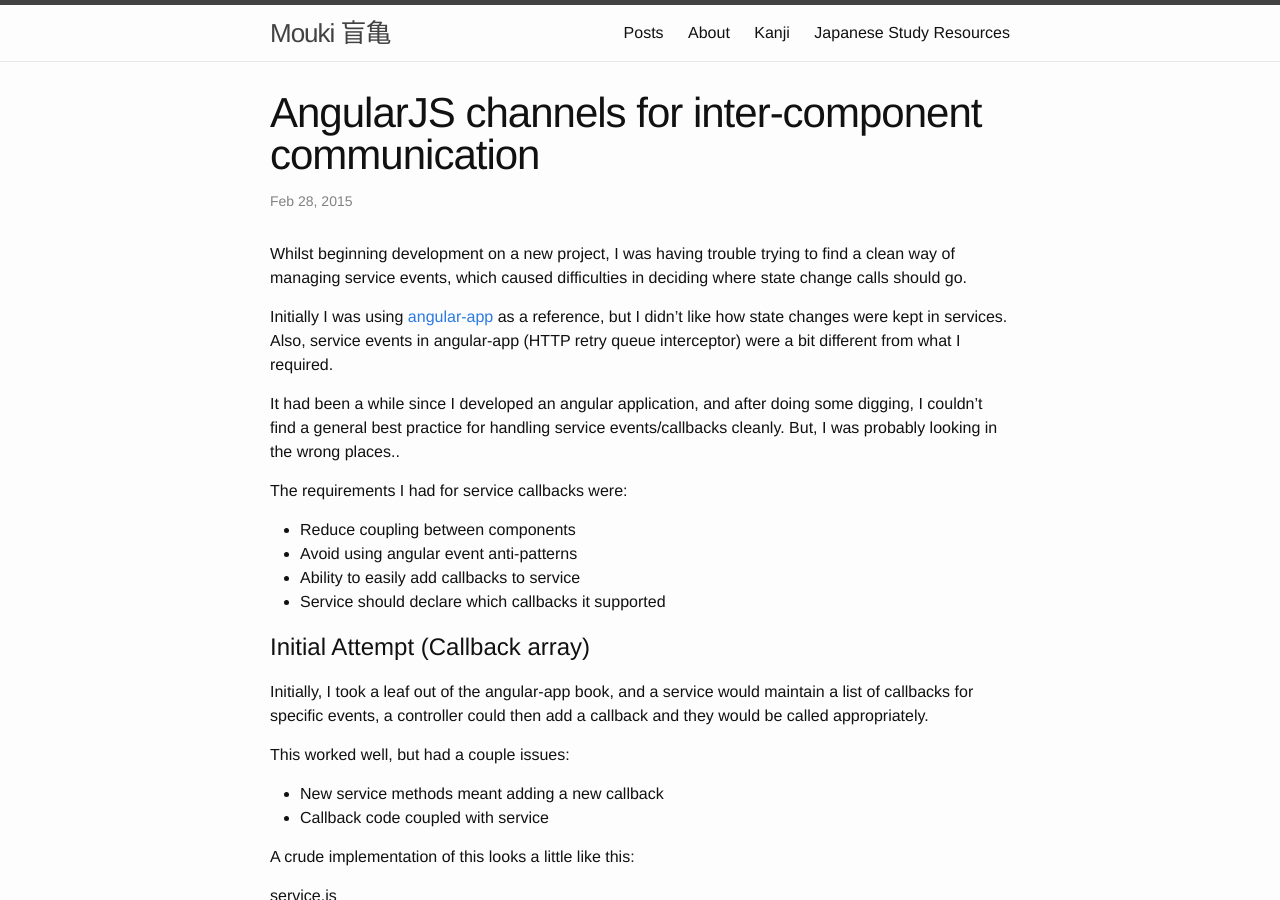
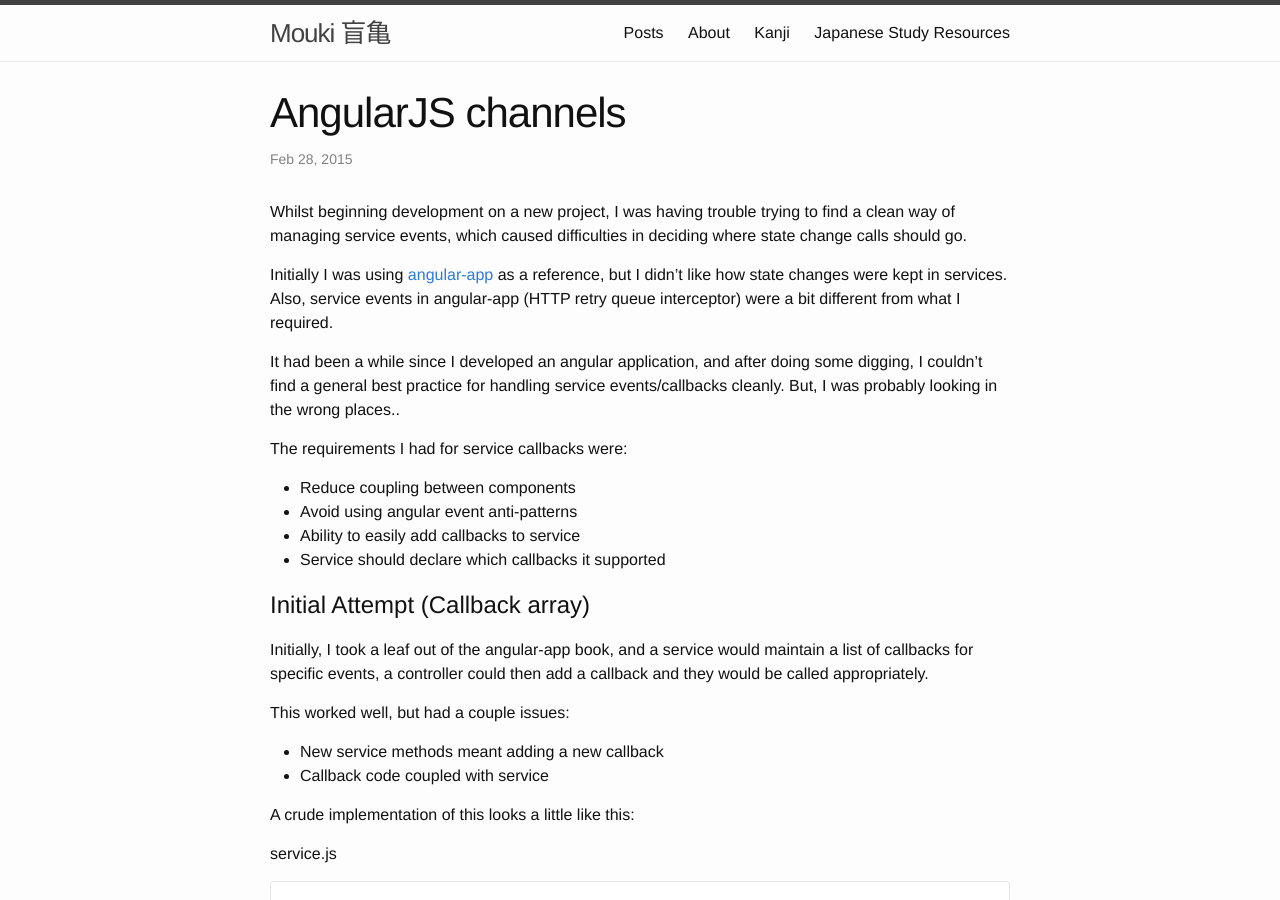
Before and after one commit to eddie/eddie.github.io, a Jekyll site: the page built from _posts/2015-02-28-angularjs-component-communication.md, in a window 1280 px wide and 900 px high. Built offline with Jekyll 4.4.1, drawn with Linux system fonts in a browser that asks for light colours.

Commit message:
Update 2015-02-28-angularjs-component-communication.md

```diff
--- a/_posts/2015-02-28-angularjs-component-communication.md
+++ b/_posts/2015-02-28-angularjs-component-communication.md
@@ -1,5 +1,5 @@
 ---
-title: AngularJS channels for inter-component communication
+title: AngularJS channels
 tags: [angularjs]
 layout: post
 ---
```
